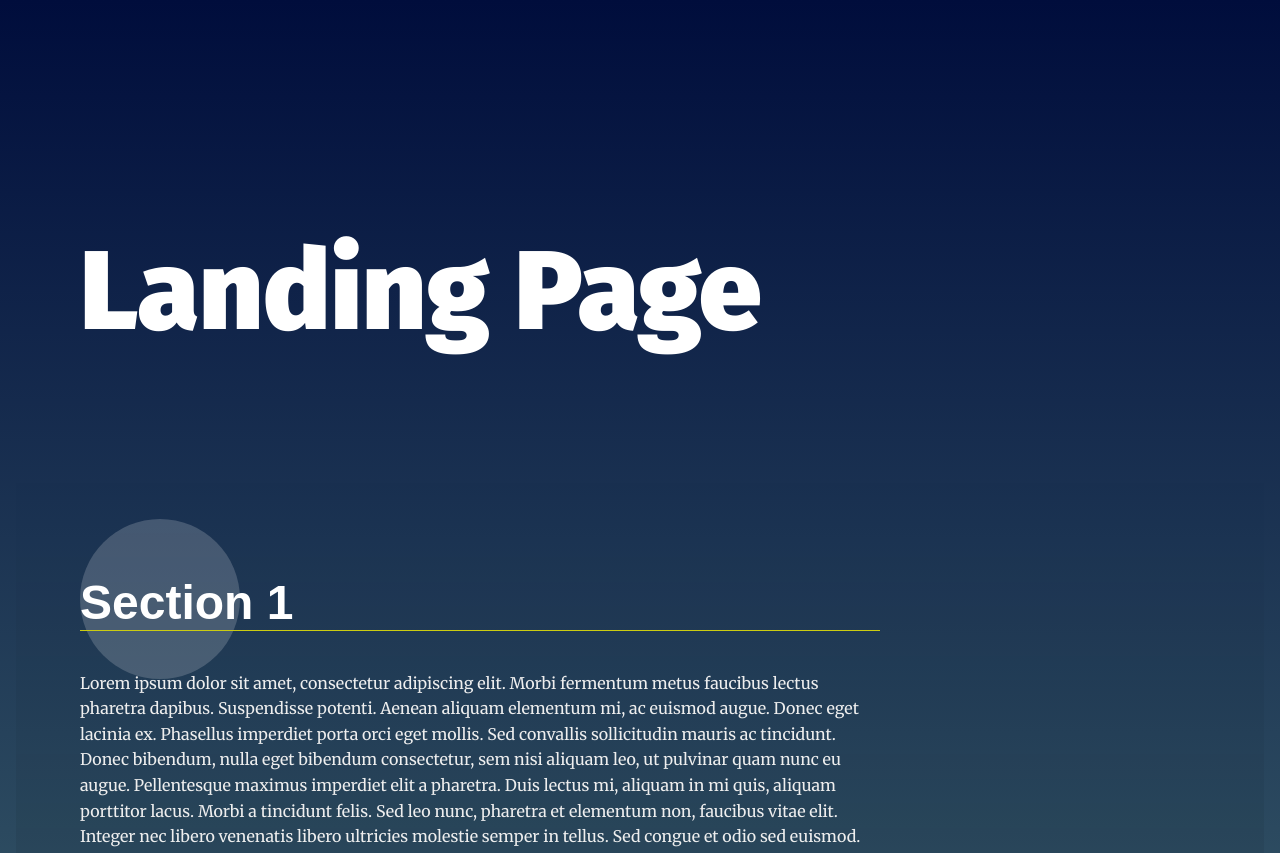
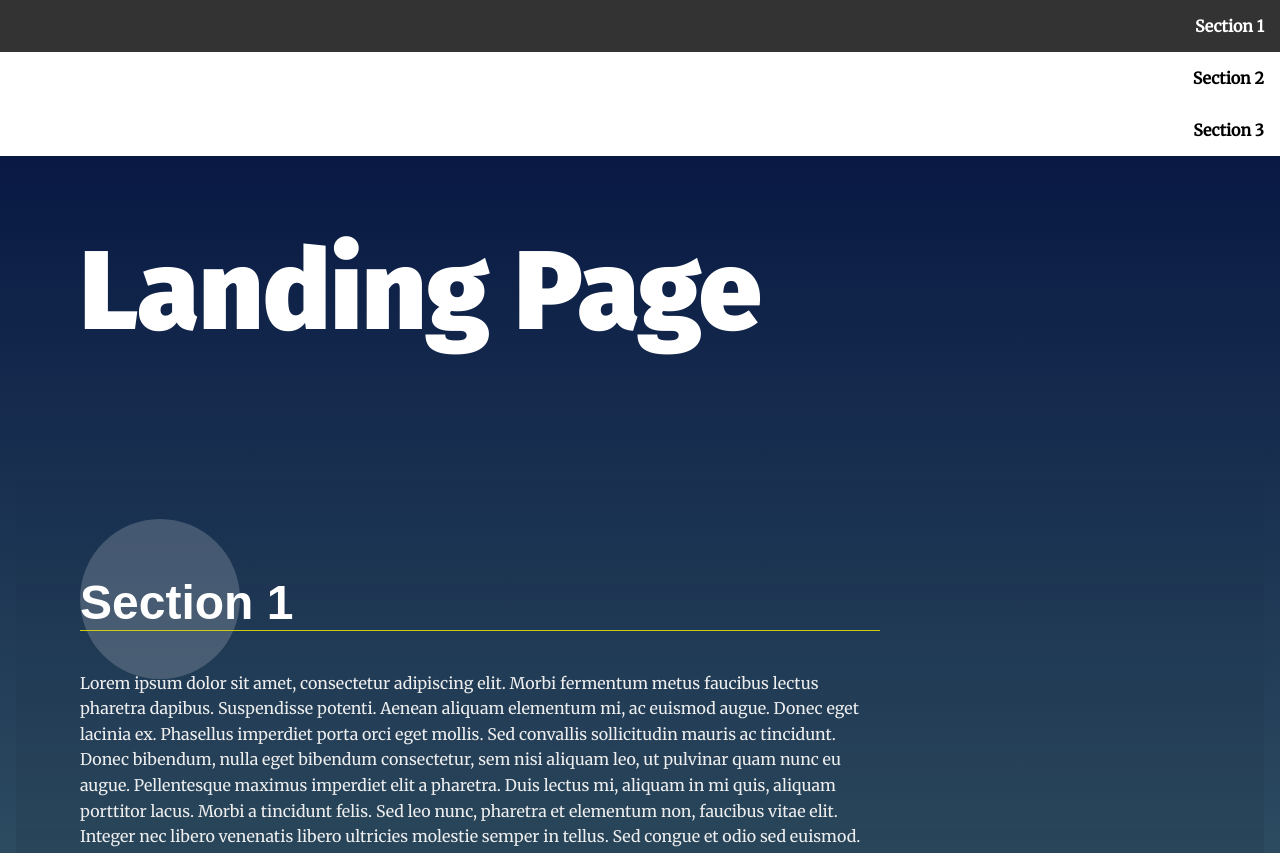
Before and after one commit to sphawley/landing-page, a plain HTML site: page index.html in a window 1280 px wide. Shown: the top 853 px of the page. Drawn offline with Linux system fonts and the light colour scheme.

Commit message:
feat: link js to html and build nav

```diff
--- a/index.html
+++ b/index.html
@@ -54,6 +54,6 @@
   <footer class="page__footer">
     <p>&copy Udacity</p>
   </footer>
-
+  <script src="js/app.js"></script>
 </body>
 </html>
--- a/js/app.js
+++ b/js/app.js
@@ -33,8 +33,19 @@
  *
 */
 
-// build the nav
-
+// build the nav dynamically
+console.log("It's working");
+const frag = document.createDocumentFragment();
+const sections = document.querySelectorAll("section");
+for (section of sections) {
+    let text = section.getAttribute("data-nav");
+    let li = document.createElement("li");
+    li.innerText = text;
+    li.className = "menu__link";
+    frag.appendChild(li);
+}
+const navlist = document.querySelector("nav ul");
+navlist.appendChild(frag);
 
 // Add class 'active' to section when near top of viewport
 
```
